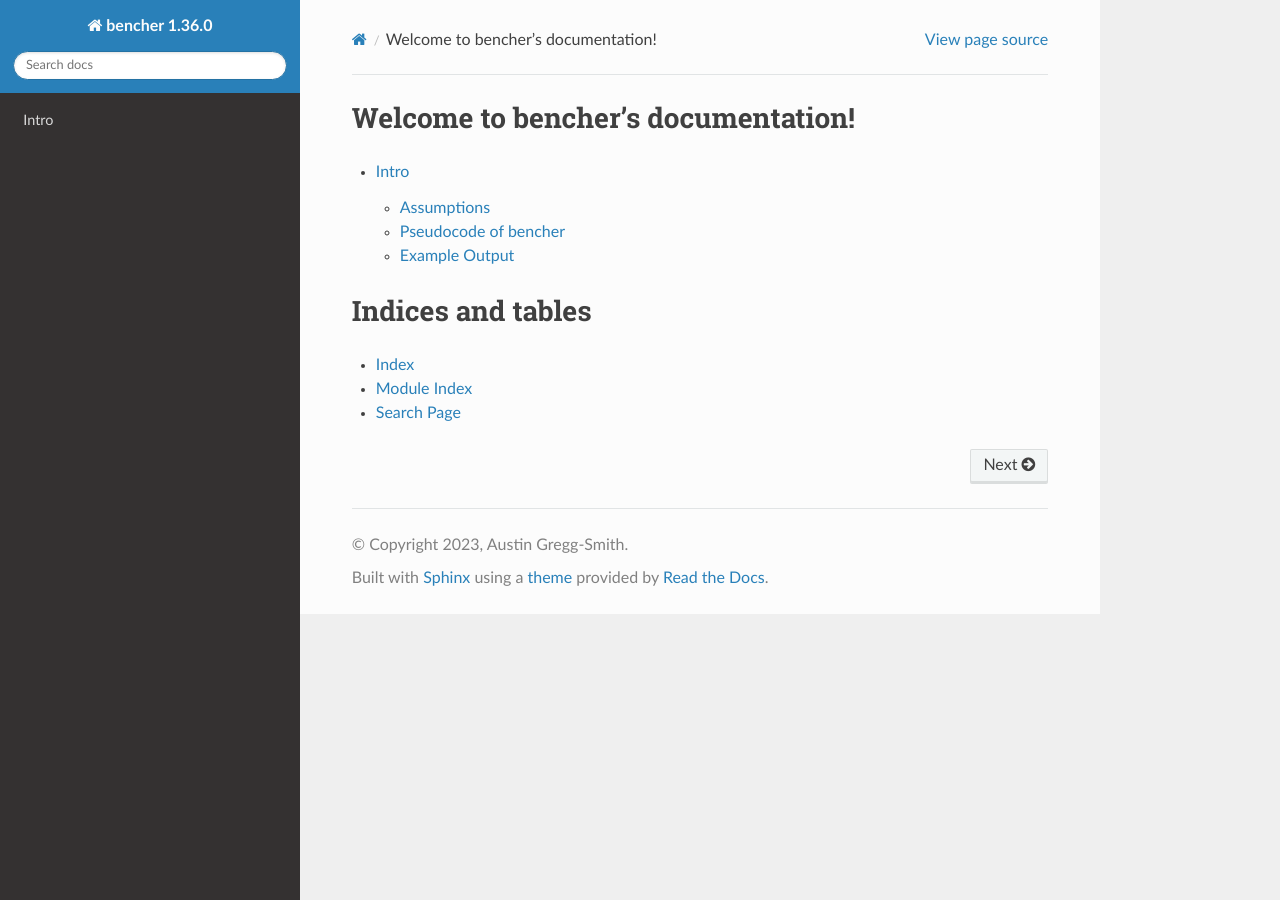
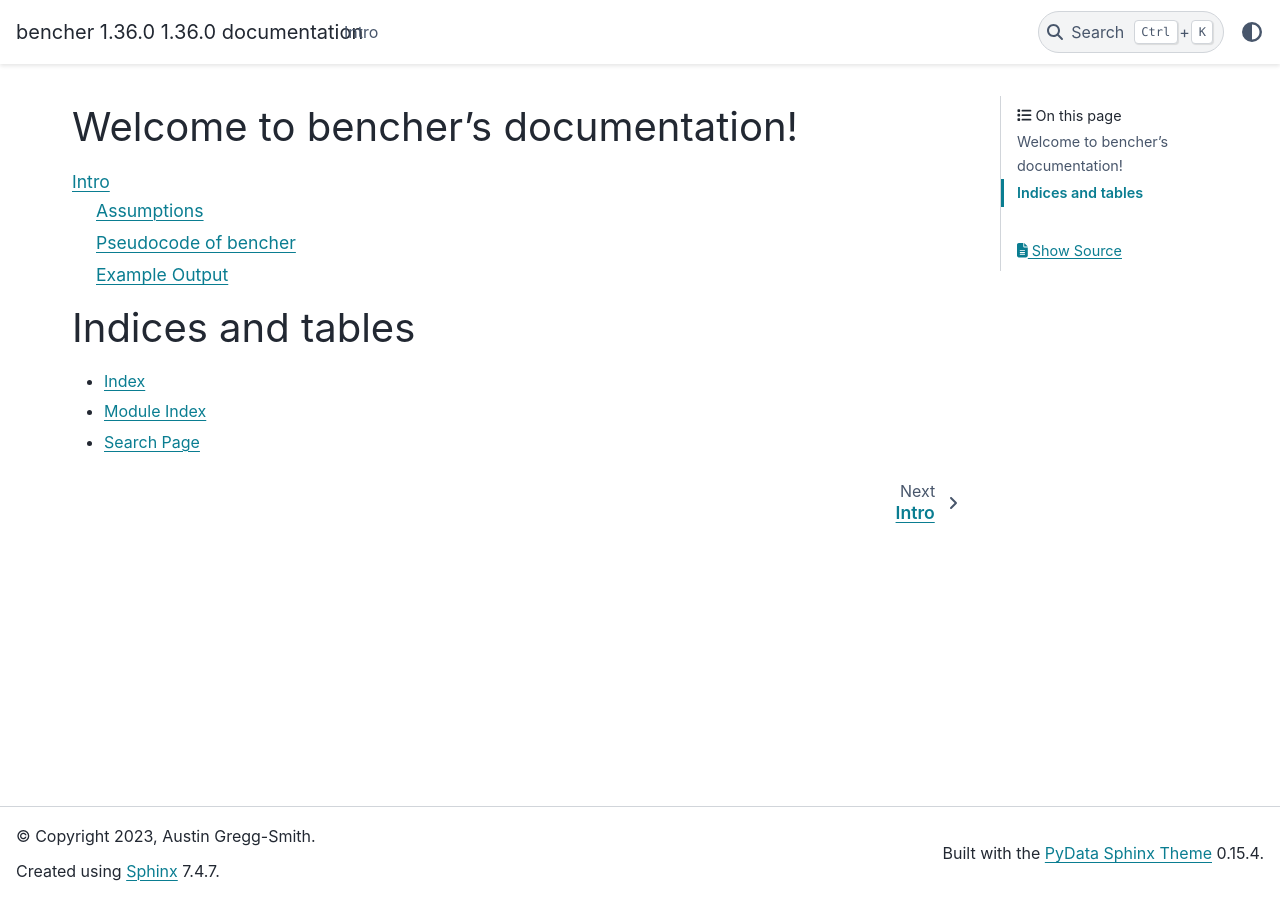
Before and after one commit to dyson-ai/bencher, a Sphinx documentation site: the page built from docs/index.rst, in a window 1280 px wide. Built offline with Sphinx 7.4.7 and the PyData theme 0.15.4, drawn with Linux system fonts in a browser that asks for light colours.

Commit message:
update docs

```diff
--- a/docs/conf.py
+++ b/docs/conf.py
@@ -26,7 +26,7 @@ exclude_patterns = ["_build", "Thumbs.db", ".DS_Store"]
 # -- Options for HTML output -------------------------------------------------
 # https://www.sphinx-doc.org/en/master/usage/configuration.html#options-for-html-output
 
-html_theme = "sphinx_rtd_theme"
+html_theme = "pydata_sphinx_theme"
 # html_static_path = ["_static"]
 
 autoapi_dirs = ["../bencher"]
--- a/docs/requirements.txt
+++ b/docs/requirements.txt
@@ -1,4 +1,5 @@
 holobench
 sphinxcontrib-napoleon
-sphinx-rtd-theme
+# sphinx-rtd-theme
 sphinx-autoapi
+pydata-sphinx-theme
--- a/pyproject.toml
+++ b/pyproject.toml
@@ -61,6 +61,8 @@ test = [
     "ruff>=0.5.0,<=0.8.5",
     "coverage>=7.5.4,<=7.6.10",
     "pre-commit<=4.0.1",
+    "pydata-sphinx-theme",
+
 ]
 
 #adds support for embedding rerun windows (alpha)
```
Also changed, not shown: 1 other file.
